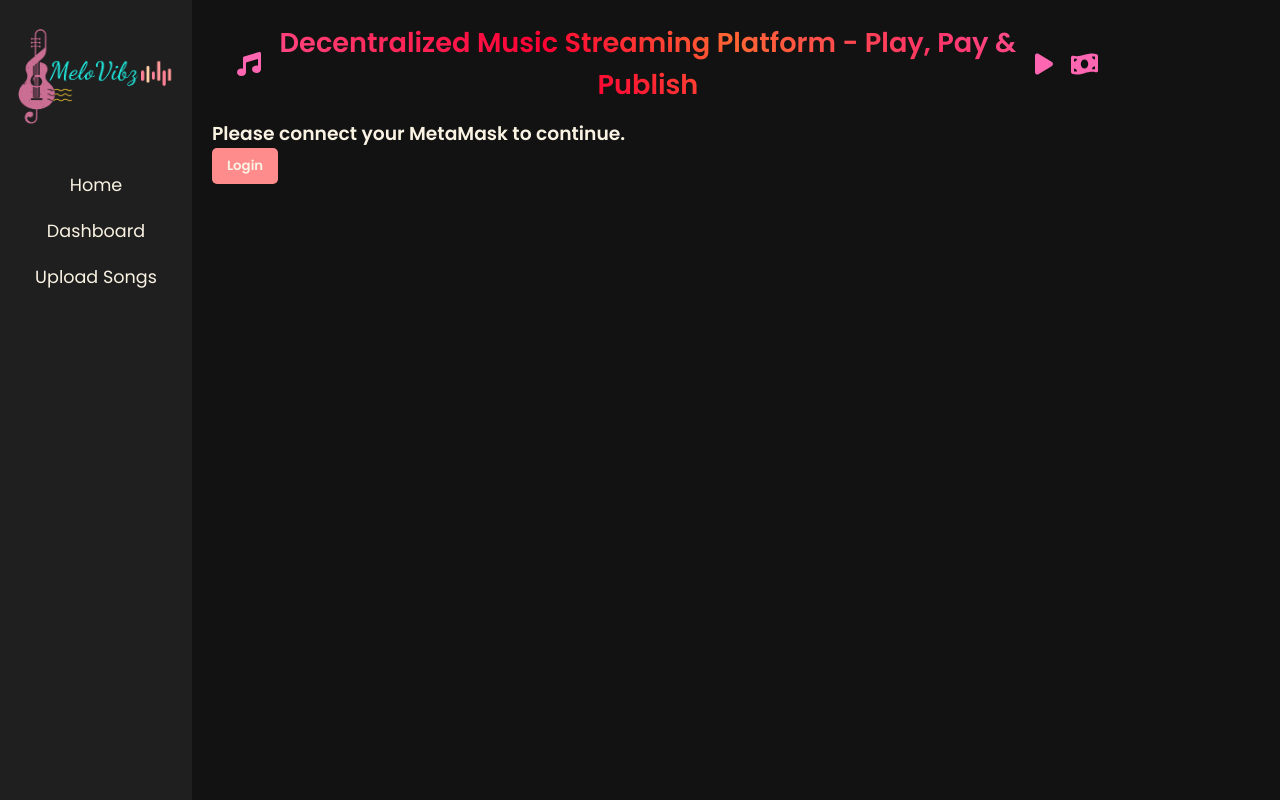
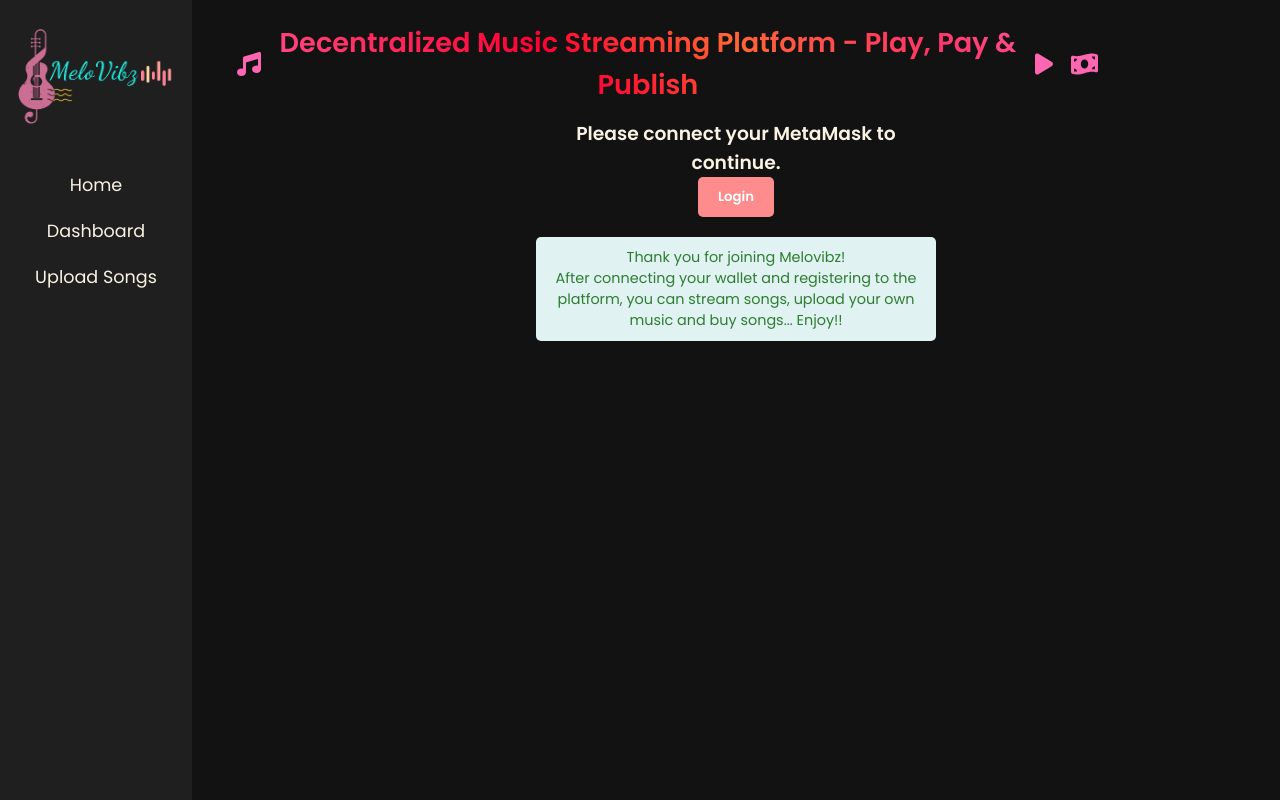
Before and after one commit to gargishroff/melovibz-dapp, a React (Create React App) app: page / in a window 1280 px wide. Built offline with nearby package versions, Linux system fonts and the light colour scheme.

Commit message:
user-management updated

```diff
--- a/package.json
+++ b/package.json
@@ -22,6 +22,7 @@
     "react-scripts": "5.0.1",
     "stream-browserify": "^3.0.0",
     "stream-http": "^3.2.0",
+    "styled-components": "^6.1.13",
     "truffle-contract": "^4.0.31",
     "url": "^0.11.4",
     "vm-browserify": "^1.1.2",
--- a/src/components/RegisterForm.js
+++ /dev/null
@@ -1,76 +0,0 @@
-// src/components/RegisterForm.js
-import React, { useState, useEffect } from 'react';
-import useApp from '../utils/useApp';
-
-const RegisterForm = () => {
-    const { account, contract } = useApp();
-    const [userName, setUserName] = useState('');
-    const [status, setStatus] = useState('');
-    const [isRegistered, setIsRegistered] = useState(false);
-
-    useEffect(() => {
-        // Check if the user is already registered
-        const checkRegistration = async () => {
-            if (contract && account) {
-                try {
-                    const registered = await contract.isUserRegistered(account);
-                    setIsRegistered(registered);
-                } catch (error) {
-                    console.error("Error checking registration status:", error);
-                }
-            }
-        };
-        checkRegistration();
-    }, [contract, account]);
-
-    const handleSubmit = async (e) => {
-        e.preventDefault();
-
-        if (!userName) {
-            alert("Please enter a username.");
-            return;
-        }
-
-        setStatus("Registering...");
-
-        try {
-            // Register the user with the smart contract
-            await contract.add_new_user(userName, { from: account });
-            setStatus("Registration successful!");
-            setIsRegistered(true);
-        } catch (error) {
-            console.error("Error registering user:", error);
-            setStatus("Registration failed.");
-        }
-    };
-
-    return (
-        <div className="register-form">
-            {!isRegistered ? (
-                <>
-                    <h3>Please Register</h3>
-                    <form onSubmit={handleSubmit}>
-                        <div className="form-group">
-                            <label htmlFor="userName">User Name</label>
-                            <input
-                                type="text"
-                                id="userName"
-                                className="input-field"
-                                value={userName}
-                                onChange={(e) => setUserName(e.target.value)}
-                                placeholder="Enter your username"
-                                required
-                            />
-                        </div>
-                        <button type="submit" className="btn">Register</button>
-                    </form>
-                    <p>{status}</p>
-                </>
-            ) : (
-                <p>Welcome back, {userName}!</p>
-            )}
-        </div>
-    );
-};
-
-export default RegisterForm;
--- /dev/null
+++ b/src/components/UserManagement.css
@@ -0,0 +1,52 @@
+/* src/components/UserManagement.css */
+.user-management-container {
+    max-width: 400px;
+    margin: 0 auto;
+    text-align: center;
+}
+
+.input-field {
+    width: 100%;
+    padding: 10px;
+    margin: 10px 0;
+    border-radius: 5px;
+    border: 1px solid #333;
+    background-color: #333;
+    color: #fff;
+}
+
+.btn {
+    padding: 10px 20px;
+    background-color: #FF8C8C;;
+    color: #fff;
+    border: none;
+    border-radius: 5px;
+    cursor: pointer;
+}
+
+.btn:hover {
+    background-color: #FF8C8C;;
+}
+
+.welcome-message p {
+    font-size: 2em;
+    color: #fff;
+    background-color: #121212;
+    padding-left: 20px;
+    padding-right: 20px;
+    padding-top: 10px;
+    padding-bottom: 10px;
+    border-radius: 5px;
+    font-family: 'Great Vibes', cursive;
+}
+
+/* src/components/UserManagement.css */
+.additional-text {
+    margin-top: 20px;
+    font-size: 0.9em;
+    color: #2e7d32; /* Slightly darker green */
+    background-color: #e0f2f1;
+    padding: 10px;
+    border-radius: 5px;
+    text-align: center;
+}
--- a/src/components/UserManagement.js
+++ b/src/components/UserManagement.js
@@ -1,7 +1,7 @@
 // src/components/UserManagement.js
 import React, { useState } from 'react';
 import useApp from '../utils/useApp';
-import RegisterForm from './RegisterForm';
+import './UserManagement.css';
 
 const UserManagement = () => {
     const {
@@ -23,7 +23,7 @@
     };
 
     return (
-        <div className="container" style={{ width: '650px' }}>
+        <div className="user-management-container">
             {isLoading ? (
                 <div id="loader">
                     <p className="text-center">Loading...</p>
@@ -32,37 +32,38 @@
                 <div id="content">
                     {account ? (
                         isRegistered ? (
-                            <div>
-                                <p id="accountAddress" className="text-center">Welcome, {userName}</p>
+                            <div className="welcome-message">
+                                <p>Welcome, {userName}</p>
                             </div>
                         ) : (
                             <div>
-                                <h3 className="text-center">{userStatusMessage}</h3>
+                                <h3>{userStatusMessage}</h3>
                                 <form onSubmit={handleRegisterSubmit}>
-                                    <div className="form-group">
-                                        <label htmlFor="UserName">User Name</label>
                                     <input
                                         type="text"
-                                            id="UserName"
-                                            className="form-control"
-                                            placeholder="Enter User name"
+                                        placeholder="Enter User Name"
                                         value={newUserName}
                                         onChange={(e) => setNewUserName(e.target.value)}
+                                        className="input-field"
                                         required
                                     />
-                                    </div>
-                                    <button type="submit" className="btn btn-primary">Register</button>
+                                    <button type="submit" className="btn">Register</button>
                                 </form>
                             </div>
                         )
                     ) : (
                         <div>
-                            <h3 className="text-center">Please connect your MetaMask to continue.</h3>
-                            <button onClick={connectAccount} className="btn btn-success">Login</button>
+                            <h3>Please connect your MetaMask to continue.</h3>
+                            <button onClick={connectAccount} className="btn">Login</button>
                         </div>
                     )}
                 </div>
             )}
+
+            {/* Additional text section */}
+            <div className="additional-text">
+                <p>Thank you for joining Melovibz!</p><p>After connecting your wallet and registering to the platform, you can stream songs, upload your own music and buy songs... Enjoy!!</p>
+            </div>
         </div>
     );
 };
```
Also changed, not shown: src/assets/image.png (added), 1 other file (tests, documents, lock files or other folders). Lines whose indentation alone changed are shown as unchanged.
